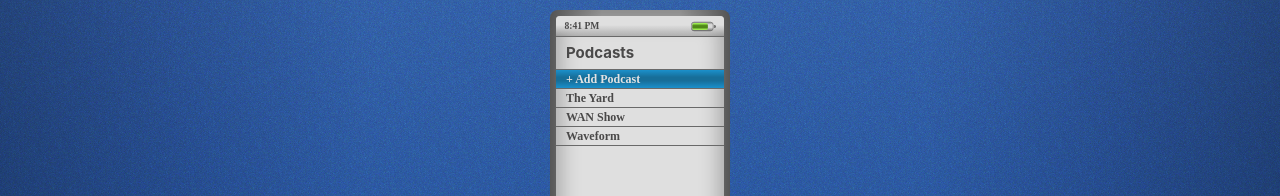
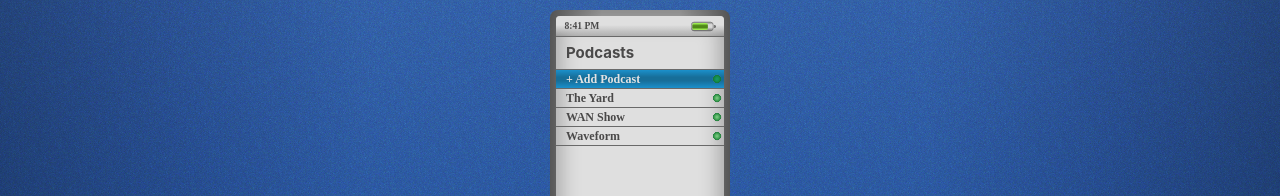
Before and after one commit to theNatePi/myPod, a React (Vite) app: page / in a window 1280 px wide. Shown: the part 167-363 px from the top of the page. Built offline with nearby package versions, Linux system fonts and the light colour scheme.

Commit message:
New icons

```diff
--- a/src/components/screens/screenComponents.jsx
+++ b/src/components/screens/screenComponents.jsx
@@ -1,3 +1,6 @@
+import BlueAlertIcon from './../../assets/blue-alert.svg?react';
+import GreenAlertIcon from './../../assets/green-alert.svg?react';
+
 function ListItem({text, onClick, isSelected}) {
   return (
     <div
@@ -9,7 +12,7 @@ function ListItem({text, onClick, isSelected}) {
         display: 'flex',
         flexDirection: 'row',
         alignItems: 'start',
-        justifyContent: 'start',
+        justifyContent: 'space-between',
         overflow: isSelected ? 'visible' : 'hidden',
         cursor: 'pointer',
       }}
@@ -17,14 +20,28 @@ function ListItem({text, onClick, isSelected}) {
     >
       <p
         style={{
+          maxWidth: '80%',
           fontFamily: 'var(--primary-font-family)',
           fontSize: '12px',
           fontWeight: '600',
           color: isSelected ? 'var(--font-color-secondary)' : 'var(--font-color-primary)',
           marginLeft: '10px',
-        }}>
-          {text}
-        </p>
+        }}
+      >
+        {text}
+      </p>
+      <div
+        style={{
+          width: '15px',
+          alignSelf: 'stretch',
+          display: 'flex',
+          alignItems: 'center',
+          justifyContent: 'center',
+        }}
+      >
+        {/* <BlueAlertIcon style={{ width: '10px', height: '10px' }} /> */}
+        <GreenAlertIcon style={{ width: '10px', height: '10px' }} />
+      </div>
     </div>
   )
 }
```
Also changed, not shown: src/assets/blue-alert.svg (added), src/assets/green-alert.svg (added).
